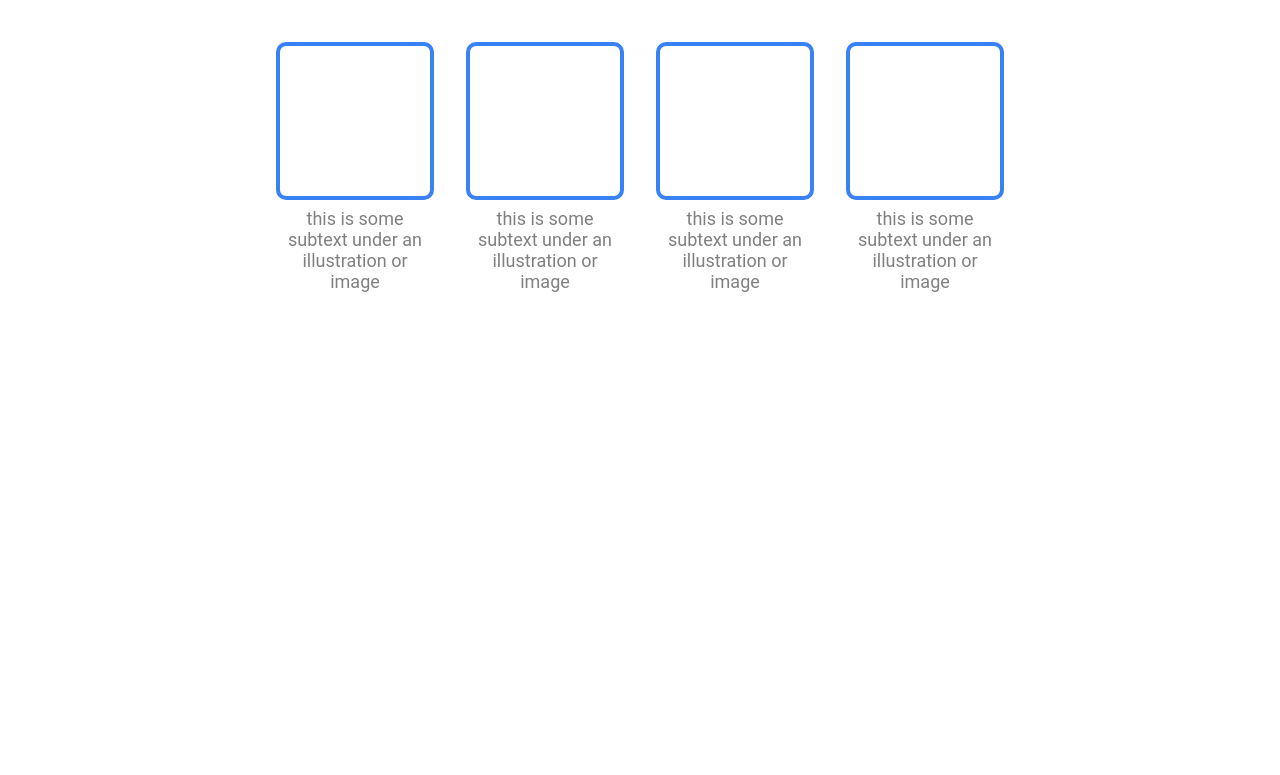
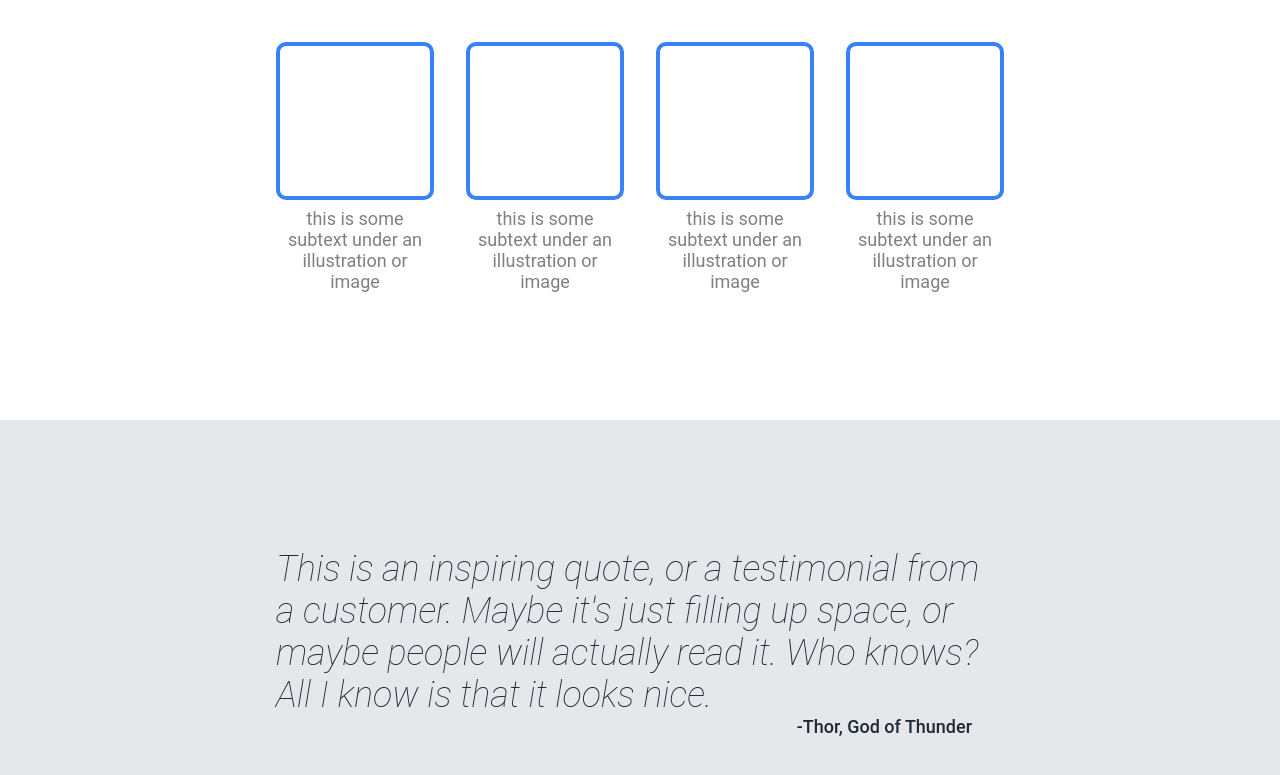
Before and after one commit to tommyone99/landing-page, a plain HTML site: page index.html in a window 1280 px wide. Shown: the part 701-1476 px from the top of the page. Before the commit the page ends 1121 px from the top, so only its background shows below. Drawn offline with Linux system fonts and the light colour scheme.

Commit message:
add content and style quote-section

```diff
--- a/index.html
+++ b/index.html
@@ -10,7 +10,7 @@
 
 <body>
 
-<div class="hero-bg-color body-padding">
+<div class="hero-bg-color content-padding">
   <div class="hero">
     <nav class="nav-wrap">
         <div class="header-logo">Header Logo</div>
@@ -36,7 +36,7 @@
 </div>
 
 
-<div class="call-to-action-bg-color body-padding">
+<div class="call-to-action-bg-color content-padding">
   <div class="call-to-action">
     <h2 class="call-to-action-heading">Some random information.</h2>
     <div class="blocks-row">
@@ -58,7 +58,16 @@
       </div>
     </div>
   </div>
+</div>
 
+<div class="quote-section-bg-color">
+  <div class="quote-section content-padding">
+    <div class="quote-wrapper">
+      <div class="quote">This is an inspiring quote, or a testimonial from a customer. Maybe it's just filling up space, or maybe people will actually read it. Who knows? All I know is that it looks nice.</div>
+      <div class="quote-by">-Thor, God of Thunder</div>
+    </div>
+    </div>
+  </div>
 
 </div>
 
--- a/style.css
+++ b/style.css
@@ -15,7 +15,7 @@ body {
     margin: 0px;
 }
 
-.body-padding {
+.content-padding {
     padding-left: 14rem;
     padding-right: 14rem;
 }
@@ -135,3 +135,34 @@ h1 {
     text-align: center;
     max-width: 150px;
 }
+
+.quote-section-bg-color {
+    background-color: #E5E7EB;
+    color: #1F2937;
+}
+
+.quote-section {
+    display: flex;
+    flex-direction: column;
+}
+
+.quote-wrapper {
+    max-width: 728px;
+    align-self: center;
+    display: flex;
+    flex-direction: column;
+    padding: 8rem 0rem;
+}
+
+.quote {
+    font-size: 36px;
+    font-style: italic;
+    font-weight: 250;
+}
+
+.quote-by {
+    font-size: 18px;
+    font-weight: 500;
+    align-self: flex-end;
+    padding: 0rem 2rem;
+}
```
